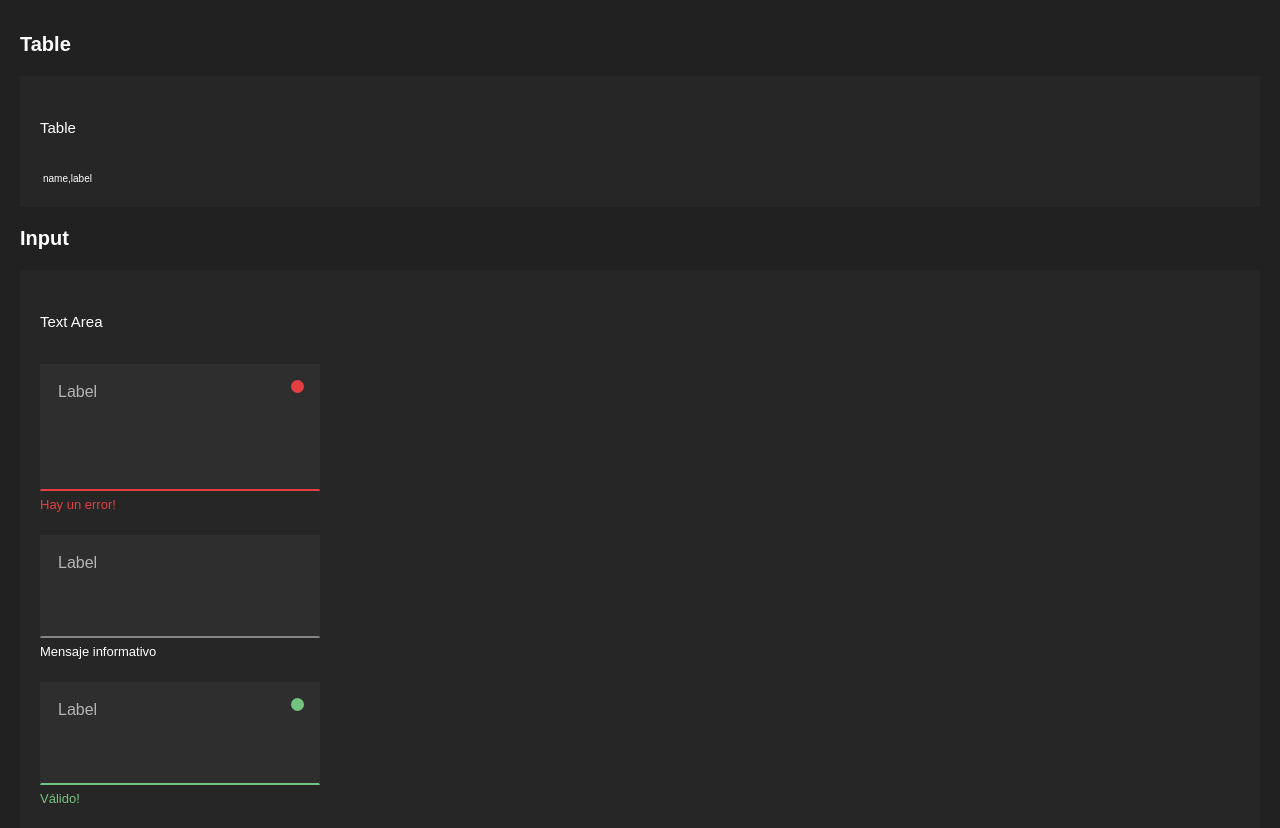
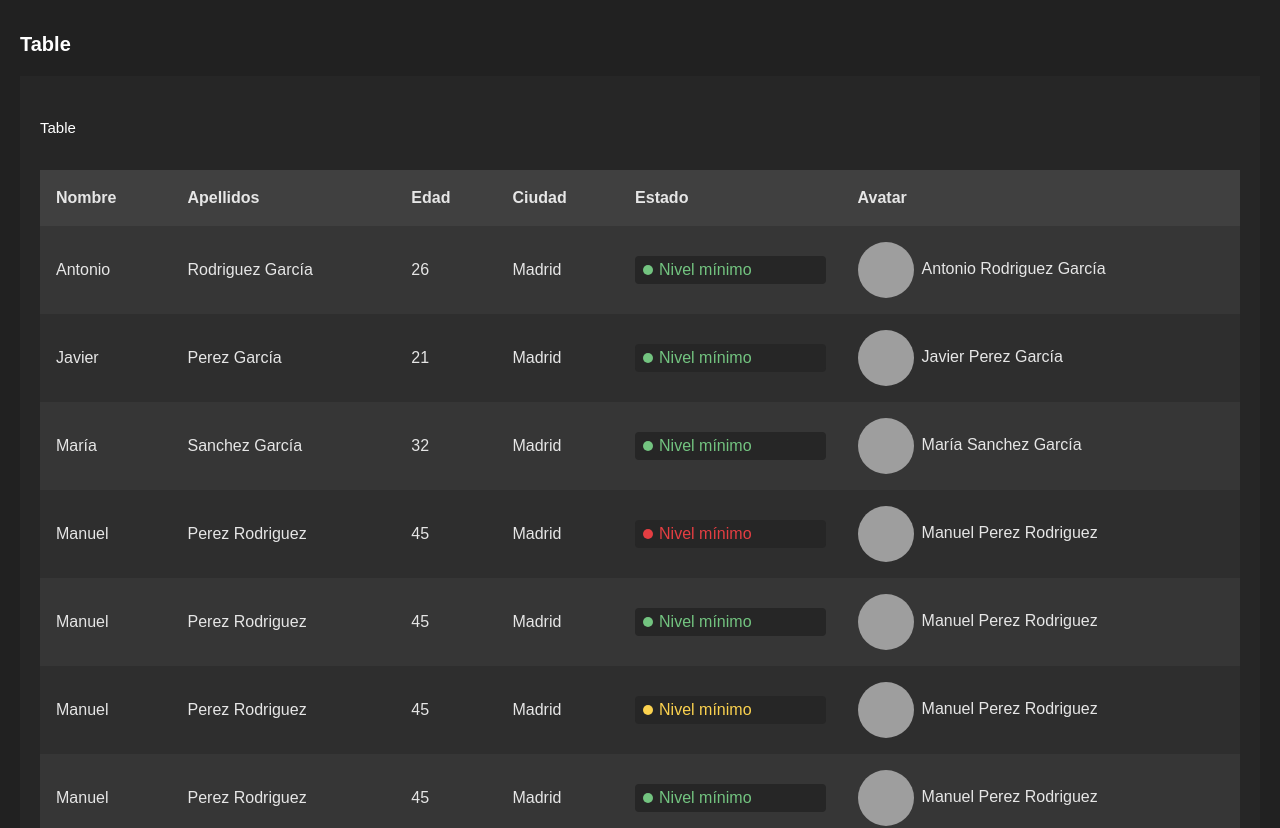
Before and after one commit to jenitto/react-components, a React (Create React App) app: page / in a window 1280 px wide. Shown: the top 828 px of the page. Built offline with nearby package versions, Linux system fonts and the light colour scheme; grey boxes are pictures that could not be loaded; a web font is replaced by a local one.

Commit message:
init table

```diff
--- /dev/null
+++ b/src/components/Chip/Chip.jsx
@@ -0,0 +1,16 @@
+import React from 'react';
+import PropTypes from 'prop-types';
+
+const Chip = ({ label, color }) => (
+	<div className="sftk-chip" style={{ color: color }}>
+		<span className="sftk-chip__icon" style={{ backgroundColor: color }}></span>
+		{label}
+	</div>
+);
+
+Chip.propTypes = {
+	label: PropTypes.string.isRequired,
+	color: PropTypes.string.isRequired,
+};
+
+export default Chip;
--- /dev/null
+++ b/src/components/Chip/Chip.scss
@@ -0,0 +1,19 @@
+$compName: 'sftk-chip';
+
+.#{$compName} {
+	background-color: $colorNeutral800;
+	color: $colorNeutral100;
+	margin: -.2rem 0;
+	padding: .2rem .8rem;
+	border-radius: .4rem;
+
+	&__icon {
+		display: inline-block;
+		border-radius: 50%;
+		height: 1rem;
+		width: 1rem;
+		margin-right: .6rem;
+		background-color: $colorNeutral100;
+		position: relative;
+	}
+}
--- a/src/components/Inputs/TextArea/TextArea.jsx
+++ b/src/components/Inputs/TextArea/TextArea.jsx
@@ -1,12 +1,10 @@
-import React, { useState, useRef } from 'react';
+import React, { useState } from 'react';
 import PropTypes from 'prop-types';
 
 const TextArea = ({ label, minRows = 2, maxRows = 1000000000, disabled, message }) => {
 
 	const [value, setValue] = useState('');
 	const [rows, setRows] = useState(minRows);
-	const textarea = useRef();
-
 
 	const handleChange = (event) => {
 		const textareaLineHeight = 24;
@@ -33,7 +31,6 @@ const TextArea = ({ label, minRows = 2, maxRows = 1000000000, disabled, message
 	return (
 		<div className={`sftk-textarea ${disabled ? 'sftk-textarea--disabled' : ''}`}>
 			<textarea
-				ref={textarea}
 				required
 				className={`sftk-textarea__textarea sftk-textarea__textarea--${message?.type}`}
 				rows={rows}
--- /dev/null
+++ b/src/components/Table/Avatar/TableAvatar.jsx
@@ -0,0 +1,18 @@
+import React from 'react';
+import PropTypes from 'prop-types';
+
+const TableAvatar = ({ name, image }) => {
+	return (
+		<div className="sftk-table-avatar">
+			<img className="sftk-table-avatar__image" src={image} alt={name} />
+			{name}
+		</div >
+	)
+};
+
+TableAvatar.propTypes = {
+	name: PropTypes.string.isRequired,
+	image: PropTypes.string.isRequired,
+};
+
+export default TableAvatar;
--- /dev/null
+++ b/src/components/Table/Avatar/TableAvatar.scss
@@ -0,0 +1,13 @@
+$compName: 'sftk-table-avatar';
+
+.#{$compName} {
+
+	&__image {
+		border-radius: 50%;
+		width: 5.6rem;
+		height: 5.6rem;
+		vertical-align: middle;
+		margin-right: .8rem;
+	}
+
+}
--- /dev/null
+++ b/src/components/Table/Cell/TableCell.jsx
@@ -0,0 +1,14 @@
+import React from 'react';
+import PropTypes from 'prop-types';
+
+const TableCell = ({ content }) => {
+	return (
+		<td className="sftk-table__cell sftk-table__cell--normal">{content}</td>
+	)
+};
+
+TableCell.propTypes = {
+	content: PropTypes.any.isRequired
+};
+
+export default TableCell;
--- a/src/components/Table/Table.jsx
+++ b/src/components/Table/Table.jsx
@@ -1,20 +1,45 @@
 import React from 'react';
 import PropTypes from 'prop-types';
+import TableCell from './Cell/TableCell';
 
-const Table = ({ columns }) => (
-	<table className="sftk-table">
-		<thead>
-			<tr>
-				<td>
-					{columns.toString()}
-				</td>
-			</tr>
-		</thead>
-	</table>
-);
+const Table = ({ columns, data }) => {
+	return (
+		<div className="sftk-table">
+			<div className="sftk-table__table-wrapper">
+				<table className="sftk-table__table">
+					<thead className="sftk-table__head">
+						<tr className="sftk-table__row sftk-table__row--head">
+							{columns.map((column) => (
+								<th
+									key={column.id}
+									className="sftk-table__cell sftk-table__cell--strong">
+									{column.label}
+								</th>
+							))}
+						</tr>
+					</thead>
+					<tbody className="sftk-table__body">
+						{data.map((row) => (
+							<tr
+								key={row.id}
+								className="sftk-table__row sftk-table__row--normal">
+								{columns.map((column) => (
+									<TableCell
+										key={`${column.id}-${row.id}`}
+										content={row[column.id]} />
+								))}
+							</tr>
+						))}
+					</tbody>
+				</table>
+			</div>
+		</div>
+	)
+};
 
 Table.propTypes = {
 	columns: PropTypes.array.isRequired,
+	data: PropTypes.array.isRequired
 };
 
 export default Table;
--- a/src/components/Table/Table.scss
+++ b/src/components/Table/Table.scss
@@ -1,4 +1,59 @@
+@import "./Avatar/TableAvatar.scss";
+
 $compName: 'sftk-table';
 
 .#{$compName} {
+
+	&__table-wrapper {
+		@include customScrollbar;
+		width: 100%;
+		overflow-x: auto;
+	}
+
+	&__table {
+		min-width: 700px;
+		width: 100%;
+		display: table;
+		border-spacing: 0;
+		border-collapse: collapse;
+	}
+
+	&__head,
+	&__body {
+		display: table-header-group;
+	}
+
+	&__row {
+		height: 56px;
+		max-height: 56px;
+    display: table-row;
+    outline: 0;
+		vertical-align: middle;
+
+
+		&--head {
+			background-color: $colorNeutral500;
+		}
+
+		&--normal {
+			&:nth-child(even){
+				background-color: $colorNeutral700;
+			}
+
+			&:nth-child(odd){
+				background-color: $colorNeutral600;
+			}
+		}
+	}
+
+	&__cell {
+		display: table-cell;
+    padding: 1.6rem;
+    text-align: left;
+		vertical-align: inherit;
+		font-size: 1.6rem;
+		line-height: 2.4rem;
+		color: $colorNeutral50;
+		white-space:nowrap;
+	}
 }
--- /dev/null
+++ b/src/database/users.js
@@ -0,0 +1,82 @@
+export const users = [
+	{
+		id: 1,
+		name: 'Antonio',
+		surname: 'Rodriguez García',
+		age: '26',
+		city: 'Madrid',
+		description: 'Nivel mínimo',
+		status: 'ok',
+		avatar: 'https://randomuser.me/api/portraits/thumb/men/0.jpg'
+	},
+	{
+		id: 2,
+		name: 'Javier',
+		surname: 'Perez García',
+		age: '21',
+		city: 'Madrid',
+		description: 'Nivel mínimo',
+		status: 'ok',
+		avatar: 'https://randomuser.me/api/portraits/thumb/women/0.jpg'
+	},
+	{
+		id: 3,
+		name: 'María',
+		surname: 'Sanchez García',
+		age: '32',
+		city: 'Madrid',
+		description: 'Nivel mínimo',
+		status: 'ok',
+		avatar: 'https://randomuser.me/api/portraits/thumb/men/1.jpg'
+	},
+	{
+		id: 4,
+		name: 'Manuel',
+		surname: 'Perez Rodriguez',
+		age: '45',
+		city: 'Madrid',
+		description: 'Nivel mínimo',
+		status: 'error',
+		avatar: 'https://randomuser.me/api/portraits/thumb/women/1.jpg'
+	},
+	{
+		id: 5,
+		name: 'Manuel',
+		surname: 'Perez Rodriguez',
+		age: '45',
+		city: 'Madrid',
+		description: 'Nivel mínimo',
+		status: 'ok',
+		avatar: 'https://randomuser.me/api/portraits/thumb/men/2.jpg'
+	},
+	{
+		id: 6,
+		name: 'Manuel',
+		surname: 'Perez Rodriguez',
+		age: '45',
+		city: 'Madrid',
+		description: 'Nivel mínimo',
+		status: 'warning',
+		avatar: 'https://randomuser.me/api/portraits/thumb/women/2.jpg'
+	},
+	{
+		id: 7,
+		name: 'Manuel',
+		surname: 'Perez Rodriguez',
+		age: '45',
+		city: 'Madrid',
+		description: 'Nivel mínimo',
+		status: 'ok',
+		avatar: 'https://randomuser.me/api/portraits/thumb/men/3.jpg'
+	},
+	{
+		id: 8,
+		name: 'Manuel',
+		surname: 'Perez Rodriguez',
+		age: '45',
+		city: 'Madrid',
+		description: 'Nivel mínimo',
+		status: 'ok',
+		avatar: 'https://randomuser.me/api/portraits/thumb/men/75.jpg'
+	}
+];
--- a/src/index.scss
+++ b/src/index.scss
@@ -15,6 +15,7 @@ html { font-family: 'Inter', sans-serif; }
 @import './components/Checkboxes/RadioGroup/Radio/Radio.scss';
 @import './components/Buttons/Button.scss';
 @import './components/Table/Table.scss';
+@import './components/Chip/Chip.scss';
 
 html, body {
 	@include customScrollbar;
--- a/src/pages/TableContainer.jsx
+++ b/src/pages/TableContainer.jsx
@@ -1,14 +1,69 @@
-import React, { Fragment } from 'react';
+import React, { Fragment, useState, useEffect } from 'react';
 import Table from '../components/Table/Table';
+import { users } from '../database/users';
+import Chip from '../components/Chip/Chip';
+import TableAvatar from '../components/Table/Avatar/TableAvatar';
 
 const TableContainer = () => {
+	const columns = [
+		{
+			label: 'Nombre',
+			id: 'name',
+		},
+		{
+			label: 'Apellidos',
+			id: 'surname',
+		},
+		{
+			label: 'Edad',
+			id: 'age',
+			maxWidth: '12rem',
+		},
+		{
+			label: 'Ciudad',
+			id: 'city',
+		},
+		{
+			label: 'Estado',
+			id: 'status',
+		},
+		{
+			label: 'Avatar',
+			id: 'avatar',
+		},
+	];
+
+	const [data, setData] = useState([]);
+
+	useEffect(() => {
+		const colors = { ok: '#73C480', error: '#E43E42', warning: '#FBD24F' };
+
+		if (users.length) {
+			setData(users.map((user) => {
+				return {
+					...user,
+					status: <Chip label={user.description} color={colors[user.status]} />,
+					avatar: <TableAvatar name={`${user.name} ${user.surname}`} image={user.avatar} />
+				};
+
+				// return {
+				// 	...user,
+				// 	status: renderChip(user.description, colors[user.status]),
+				// 	avatar: renderAvatar(`${user.name} ${user.surname}`, user.avatar)
+				// };
+			}));
+		}
+	}, []);
+
+	// const renderChip = (label, color) => <Chip label={label} color={color} />;
+	// const renderAvatar = (label, image) => <TableAvatar name={label} image={image} />
 
 	return (
 		<Fragment>
 			<h1>Table</h1>
 			<div className="container">
 				<div className="title">Table</div>
-				<Table columns={['name', 'label']}></Table>
+				<Table columns={columns} data={data}></Table>
 			</div>
 		</Fragment>
 	);
--- a/src/variables.scss
+++ b/src/variables.scss
@@ -3,6 +3,12 @@ $colorSecondary:  #FDEBB3;
 $colorError: #E43E42;
 $colorSuccess: #73C480;
 $colorNeutral50: #E6E6E6;
+$colorNeutral100: #B5B5B5;
+$colorNeutral500: #404040;
+$colorNeutral600: #363636;
+$colorNeutral700: #2E2E2E;
+$colorNeutral800: #262626;
+$colorNeutral900: #1A1A1A;
 
 $boxShadow: 0 0 1rem 0 $colorPrimary;
 $textShadow: 0 0 1rem $colorPrimary;
```
